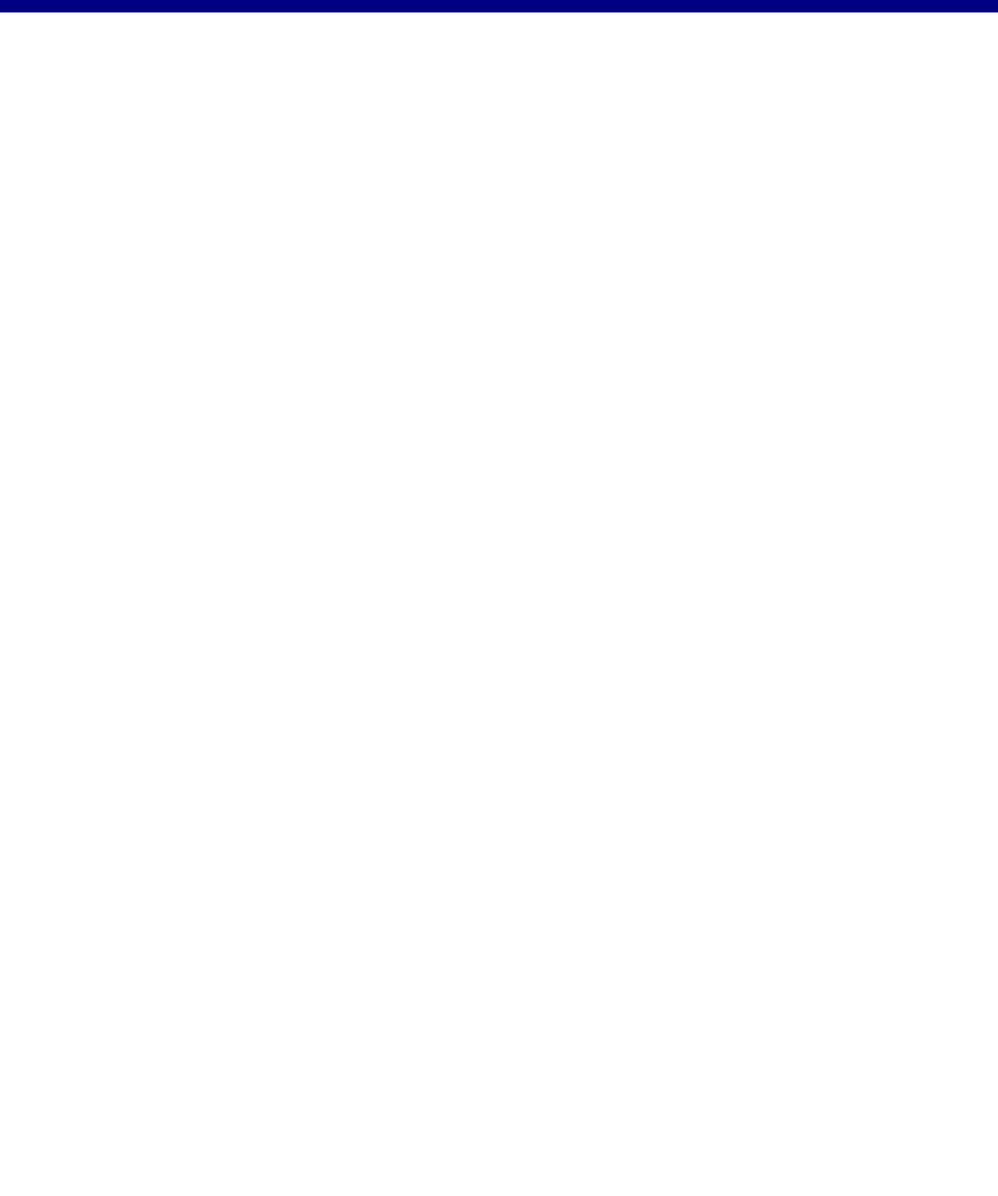
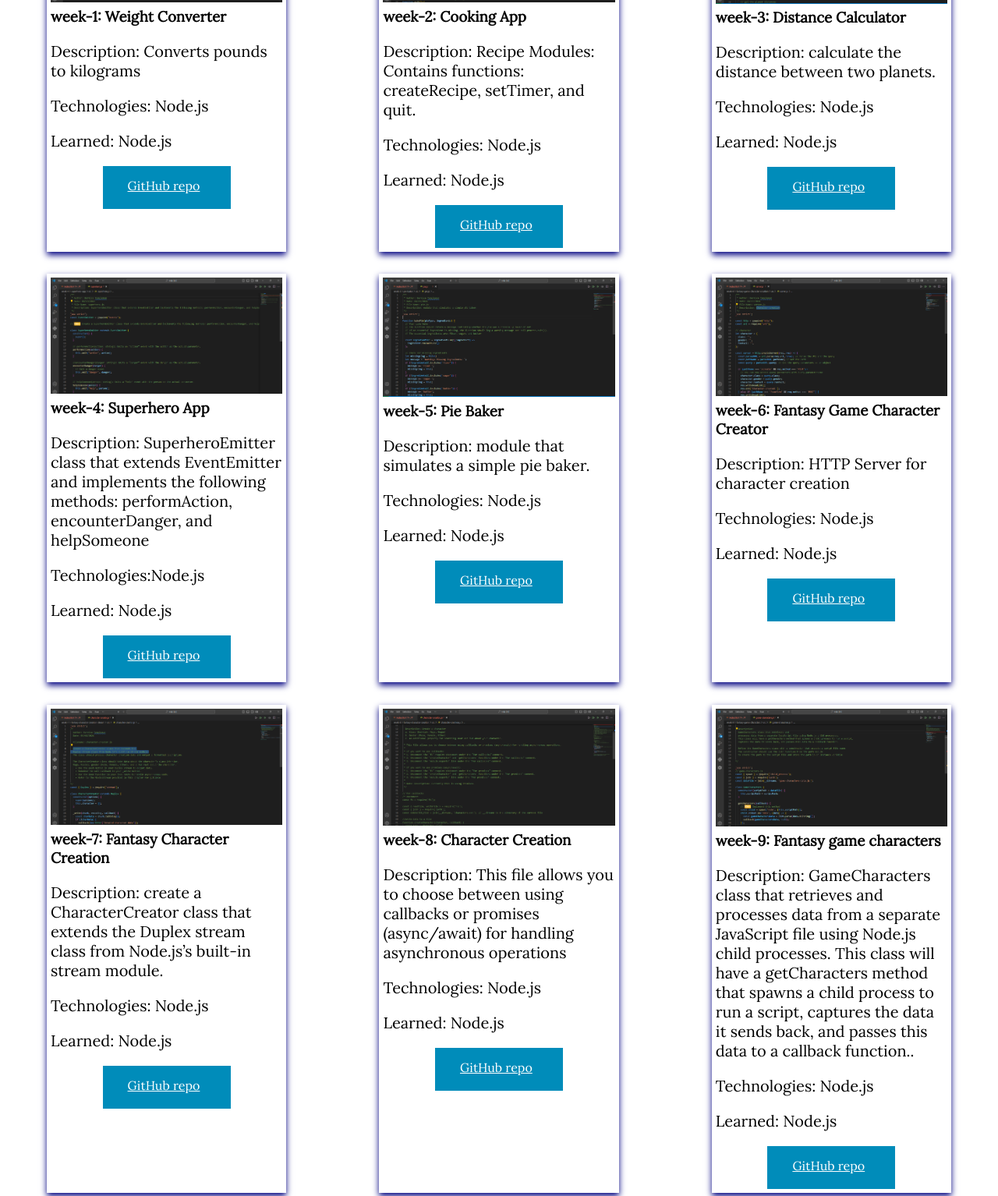
Before and after one commit to bernicetempleman1/web-340, a plain HTML site: page index.html in a window 1280 px wide. Shown: the part 336-1870 px from the top of the page at 78% size. Before the commit the page ends 800 px from the top, so only its background shows below. Drawn offline with Linux system fonts and the light colour scheme; a web font is replaced by a local one.

Commit message:
update commit

```diff
--- a/index.html
+++ b/index.html
@@ -15,6 +15,49 @@
   <link rel="icon" type="image/png" sizes="32x32" href="images/favicon-32.png">
   <link rel="apple-touch-icon" sizes="180x180" href="images/appletouch-icon.png">
   <link rel="icon" sizes="192x192" href="images/android-chrome-192.png">
+  <style>
+    .cards {
+      display: flex;
+      justify-content: space-between;
+      padding: 20px;
+   }
+    .card {
+      box-shadow: 0 4px 8px 0 navy;
+      transition: 0.3s;
+      width: 25%;
+      margin: 0.9em;
+      padding: 5px;
+    }
+
+
+    .card:hover {
+      box-shadow: 16px; rgba(0, 0, 0, 0.2);
+    }
+
+    .container {
+      padding: 16px;
+    }
+    .cards {
+      display: flex;
+      flex-wrap: wrap;
+      justify-content: space-between;
+   }
+   .button-link {
+     display: flex;
+
+     margin: 0 auto;
+     background-color: #008cba;
+     color: white;
+     padding: 15px 32px;
+     font-size: 16px;
+     height: 25px;
+     width: 100px;
+   }
+   .button-link:hover {
+     background-color:    #04aa6d; /* Green */
+     color: white;
+   }
+ </style>
 </head>
 <body>
   <div id="wrapper">
@@ -42,29 +85,159 @@
     <main>
 
       <!-- Section for Picture, goals, accomplishments, experience, education
-       <li><a href="./week-1/weight-converter">Weight Converter</a></li>
-          <li><a href="./week-2/cooking-app">Cooking App</a></li>
-          <li><a href="./week-3/distance-calculator">Distance Calculator</a></li>
-          <li><a href="./week-4/superhero-app">Superhero App</a></li>
-          <li><a href="./week-5/pie-baker">Pie Baker</a></li>
-          <li><a href="./week-6/fantasy-game-character-creation">Fantasy Game Character Creation</a></li>
-          <li><a href="./week-7/fantasy-character-creation-stream">Fantasy Character Creation Stream</a></li>
-          <li><a href="./week-8/fantasy-character-creation">Fantasy Character Creation</a></li>
-          <li><a href="./week-9/fantasy-game-characters">Fantasy Game Characters</a></li>
 
       -->
-      <section class="grid2">
 
-        <div>
-          <h2>Welcome to Bernice Templeman’s Node.js Projects.</h2>
+          <h2>Node.js Projects</h2>
 
-          <a href='https://github.com/bernicetempleman1/web-340'>GitHub repository</a></li>
+          <div class="centered">
+            <section class="cards">
+
+              <article class="card">
+                <img style="" src="./images/weight-converter.png" alt="weight converter" />
+                <h3>week-1: Weight Converter</h3>
+                <p>Description: Converts pounds to kilograms</p>
+                <p>Technologies: Node.js</p>
+                <p>Learned: Node.js</p>
+                <a
+                href="https://github.com/bernicetempleman1/web-340"
+                class="button-link"
+                target="_blank"
+                >GitHub repo</a>
+              </article>
+
+              <article class="card">
+                <img style="" src="./images/cooking.png" alt="cooking app" />
+                <h3>week-2: Cooking App</h3>
+                <p>Description: Recipe Modules: Contains functions: createRecipe, setTimer, and quit.</p>
+                <p>Technologies: Node.js</p>
+                <p>Learned: Node.js</p>
+                <a
+                href="https://github.com/bernicetempleman1/web-340"
+                class="button-link"
+                target="_blank"
+                >GitHub repo</a>
+              </article>
+
+              <article class="card">
+                <img
+                  style=""
+                  src="./images/distance.png"
+                  alt="Distance calculator"
+                />
+                <h3>week-3: Distance Calculator</h3>
+                <p>Description: calculate the distance between two planets.</p>
+                <p>Technologies: Node.js</p>
+                <p>Learned: Node.js</p>
+                <a
+                href="https://github.com/bernicetempleman1/web-340"
+                class="button-link"
+                target="_blank"
+                >GitHub repo</a>
+              </article>
+
+              <article class="card">
+                <img style="" src="./images/superhero.png" alt="Superhero App" />
+                <h3>week-4: Superhero App</h3>
+                <p>Description: SuperheroEmitter class that extends EventEmitter and implements the following methods: performAction, encounterDanger, and helpSomeone</p>
+                <p>Technologies:Node.js</p>
+                <p>Learned: Node.js</p>
+                <a
+                href="https://github.com/bernicetempleman1/web-340"
+                class="button-link"
+                target="_blank"
+                >GitHub repo</a>
+              </article>
+
+              <article class="card">
+                <img style="" src="./images/pie.png" alt="MongoDB projections" />
+                <h3>week-5: Pie Baker</h3>
+                <p>Description: module that simulates a simple pie baker.</p>
+                <p>Technologies: Node.js</p>
+                <p>Learned: Node.js</p>
+                <a
+                href="https://github.com/bernicetempleman1/web-340"
+                class="button-link"
+                target="_blank"
+                >GitHub repo</a>
+              </article>
+
+              <article class="card">
+                <img
+                  style=""
+                  src="./images/server.png"
+                  alt="HTTP server"
+                />
+                <h3>week-6: Fantasy Game Character Creator</h3>
+                <p>Description: HTTP Server for character creation</p>
+                <p>Technologies: Node.js</p>
+                <p>Learned: Node.js</p>
+                <a
+                href="https://github.com/bernicetempleman1/web-340"
+                class="button-link"
+                target="_blank"
+                >GitHub repo</a
+              >
+              </article>
+              <article class="card">
+                <img style="" src="./images/class.png" alt="class" />
+                <h3>week-7: Fantasy Character Creation</h3>
+                <p>Description: create a CharacterCreator class that extends the
+                  Duplex stream class from Node.js’s built-in stream module.</p>
+                <p>Technologies: Node.js</p>
+                <p>Learned: Node.js</p>
+                <a
+                href="https://github.com/bernicetempleman1/web-340"
+                class="button-link"
+                target="_blank"
+                >GitHub repo</a>
+              </article>
+
+              <article class="card">
+                <img style="" src="./images/callbacks-promises.png" alt="callbacks or promises.png" />
+                <h3>week-8: Character Creation</h3>
+                <p>Description: This file allows you to choose between using callbacks or promises (async/await) for handling asynchronous operations</p>
+                <p>Technologies: Node.js</p>
+                <p>Learned: Node.js</p>
+                <a
+                href="https://github.com/bernicetempleman1/web-340"
+                class="button-link"
+                target="_blank"
+                >GitHub repo</a>
+              </article>
+
+              <article class="card">
+                <img
+                  style=""
+                  src="./images/child-process.png"
+                  alt="child process"
+                />
+                <h3>week-9: Fantasy game characters</h3>
+                <p>Description: GameCharacters class that retrieves and processes data from a separate JavaScript file using Node.js child processes.
+                  This class will have a getCharacters method that spawns a child process to run a script,
+                  captures the data it sends back, and passes this data to a callback function..</p>
+                <p>Technologies: Node.js</p>
+                <p>Learned: Node.js</p>
+                <a
+                href="https://github.com/bernicetempleman1/web-340"
+                class="button-link"
+                target="_blank"
+                >GitHub repo</a>
+              </article>
 
 
 
-        </div>
-      </section>
+            </section>
+          </div>
 
+
+
+
+
+
+
+
+          <a href='https://github.com/bernicetempleman1/web-340'>GitHub repository</a></li>
 
     </main>
 
```
Also changed, not shown: images/callbacks-promises.png (added), images/child-process.png (added), images/class.png (added), images/cooking.png (added), images/distance.png (added), images/pie.png (added), images/server.png (added), images/superhero.png (added), images/weight-converter.png (added), images/weignt-converter.png (added).
